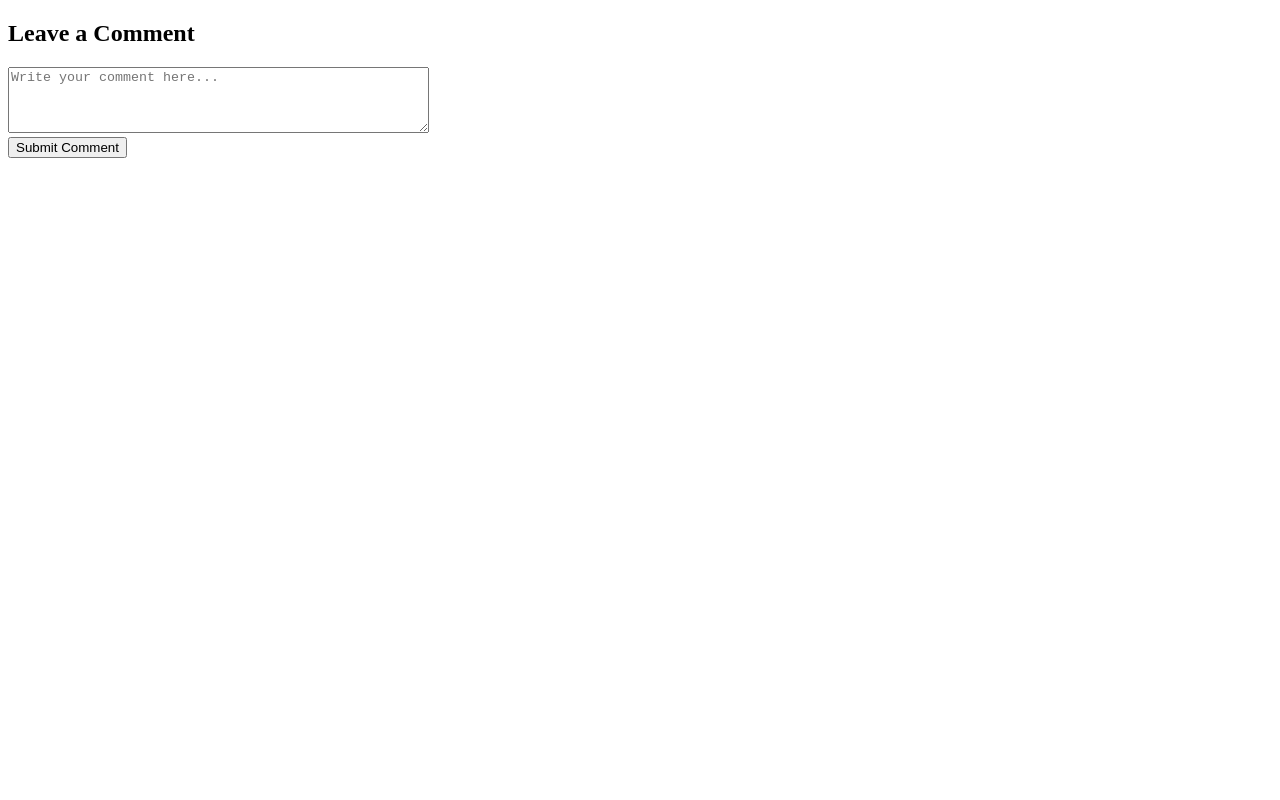
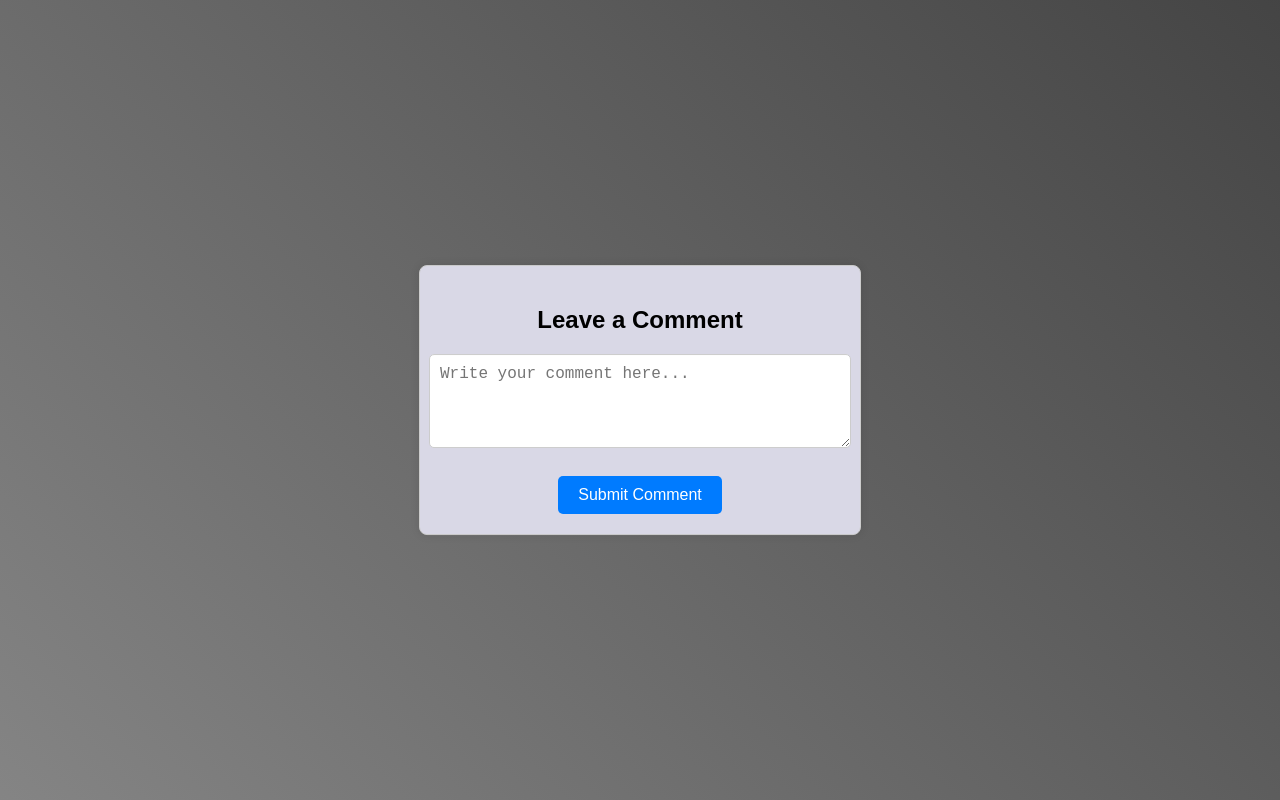
Before and after one commit to stephenmunyi/front-end-phase-4, a React (Create React App) app in the folder inkwell/: page /comment in a window 1280 px wide. Built offline with nearby package versions, Linux system fonts and the light colour scheme.

Commit message:
completed

```diff
--- a/inkwell/package.json
+++ b/inkwell/package.json
@@ -10,7 +10,7 @@
     "react": "^18.3.1",
     "react-dom": "^18.3.1",
     "react-router-dom": "^6.25.1",
-    "react-scripts": "5.0.1",
+    "react-scripts": "^5.0.1",
     "web-vitals": "^2.1.4",
     "yup": "^1.4.0"
   },
--- a/inkwell/src/components/Comments.js
+++ b/inkwell/src/components/Comments.js
@@ -1,5 +1,6 @@
 import React, { useState } from 'react';
 import axios from 'axios';
+import './comment.css';
 
 const Comment = () => {
   const [comment, setComment] = useState('');
@@ -26,9 +27,9 @@ const Comment = () => {
   };
 
   return (
-    <div>
+    <div className="comment-container">
       <h2>Leave a Comment</h2>
-      <form onSubmit={handleSubmit}>
+      <form className="comment-form" onSubmit={handleSubmit}>
         <textarea
           value={comment}
           onChange={handleCommentChange}
@@ -39,7 +40,7 @@ const Comment = () => {
         <br />
         <button type="submit">Submit Comment</button>
       </form>
-      {alertMessage && <div>{alertMessage}</div>}
+      {alertMessage && <div className="alert-message">{alertMessage}</div>}
     </div>
   );
 };
--- a/inkwell/src/components/HomePage.css
+++ b/inkwell/src/components/HomePage.css
@@ -1,90 +1,143 @@
-.homepage-container {
+/* Ensure the whole body and html take the full height */
+body, html {
+  height: 100%;
+  margin: 0;
   font-family: Arial, sans-serif;
-  padding: 20px;
+  background: linear-gradient(45deg, white, gray, black);
+  background-size: 400% 400%;
+  animation: gradientAnimation 25s ease infinite;
 }
 
+/* Navigation styling */
 .navigation {
   display: flex;
-  align-items: center;
-  justify-items: center;
-  margin-bottom: 30px;
-  background-color: lightskyblue;
+  justify-content: space-around;
   padding: 10px;
-  border-radius: 5px;
-  color: white
+  background-color: #007bff;
+  color: white;
 }
 
-.nav-link {
-  margin-right: 20px;
+.nav-borrowed, .nav-favorite, .nav-comment, .nav-button {
   color: white;
-  font-family: 'Courier New', Courier, monospace;
-  position: relative;
+  text-decoration: none;
 }
 
-.nav-link::after {
-  content: '';
-  position: absolute;
-  width: 100%;
-  height: 2px;
-  background-color: white;
-  bottom: -5px;
-  left: 0;
-  transform: scaleX(0);
-  transform-origin: bottom right;
-  transition: transform 0.25s ease-out;
+.nav-button {
+  background-color: transparent;
+  border: none;
+  cursor: pointer;
 }
 
-.nav-link:hover::after {
-  transform: scaleX(1);
-  transform-origin: bottom left;
+/* Book list and search input styling */
+input[type="text"] {
+  width: 100%;
+  padding: 10px;
+  margin-bottom: 15px;
+  border: 1px solid #ccc;
+  border-radius: 4px;
 }
 
-.search-input {
-  margin-left: auto;
-  padding: 5px;
-  border: 1px solid #ccc;
-  border-radius: 5px;
-
+h2 {
+  text-align: center;
+  color: white;
 }
 
-.title {
-  color: #333;
-  text-align: center;
-  margin-bottom: 20px;
-}
-
-.book-list {
-  list-style-type: none;
+ul {
+  list-style: none;
   padding: 0;
 }
 
-.book-item {
-  border: 1px yellow;
-  padding: 15px;
-  margin-bottom: 10px;
+li {
+  background-color: rgba(255, 255, 255, 0.9);
+  margin: 10px 0;
+  padding: 10px;
   border-radius: 5px;
-  transition: background-color 0.3s;
+  box-shadow: 0 4px 8px rgba(0, 0, 0, 0.1);
 }
 
-.book-item:hover {
-  background-color: #f0f0f0;
+li h3 {
+  margin: 0;
 }
 
-.book-title {
-  margin: 0;
-  font-size: 1.2em;
+li p {
+  margin: 5px 0 0;
 }
 
-.book-author {
-  margin: 5px 0;
-  color: #666;
+/* Gradient Animation */
+@keyframes gradientAnimation {
+  0% {
+    background-position: 0% 50%;
+  }
+  50% {
+    background-position: 100% 50%;
+  }
+  100% {
+    background-position: 0% 50%;
+  }
 }
 
-.details-link {
-  text-decoration: none;
-  color: #007bff;
+/* Slide In and Fade In Animation */
+@keyframes slideInFadeIn {
+  0% {
+    transform: translateY(-50px);
+    opacity: 0;
+  }
+  100% {
+    transform: translateY(0);
+    opacity: 1;
+  }
 }
 
-.details-link:hover {
-  text-decoration: underline;
+/* Bounce In Animation */
+@keyframes bounceIn {
+  0%, 20%, 40%, 60%, 80%, 100% {
+    transition-timing-function: cubic-bezier(0.215, 0.610, 0.355, 1.000);
+  }
+  0% {
+    opacity: 0;
+    transform: scale3d(0.3, 0.3, 0.3);
+  }
+  20% {
+    transform: scale3d(1.1, 1.1, 1.1);
+  }
+  40% {
+    transform: scale3d(0.9, 0.9, 0.9);
+  }
+  60% {
+    opacity: 1;
+    transform: scale3d(1.03, 1.03, 1.03);
+  }
+  80% {
+    transform: scale3d(0.97, 0.97, 0.97);
+  }
+  100% {
+    opacity: 1;
+    transform: scale3d(1, 1, 1);
+  }
 }
+
+/* Fade In Animation */
+@keyframes fadeIn {
+  from {
+    opacity: 0;
+  }
+  to {
+    opacity: 1;
+  }
+}
+
+/* Shake Animation */
+@keyframes shake {
+  0%, 100% {
+    transform: translateX(0);
+  }
+  25% {
+    transform: translateX(-5px);
+  }
+  50% {
+    transform: translateX(5px);
+  }
+  75% {
+    transform: translateX(-5px);
+  }
+}
--- a/inkwell/src/components/Login.css
+++ b/inkwell/src/components/Login.css
@@ -1,7 +1,18 @@
-/* Login.css */
+/* Ensure the whole body and html take the full height */
+body, html {
+  height: 100%;
+  margin: 0;
+  font-family: Arial, sans-serif;
+  background: linear-gradient(45deg, white, gray, black);
+  background-size: 400% 400%;
+  animation: gradientAnimation 25s ease infinite;
+}
+
+/* Login container styling */
 .login-container {
   max-width: 400px;
-    margin: 0 auto;
+  margin-left:-200px;
+  margin-top:10%;
   padding: 20px;
   border: 1px solid #ccc;
   border-radius: 12px;
@@ -9,14 +20,15 @@
   box-shadow: 0 0 10px rgba(0, 0, 0, 0.1);
   width: 70%;
   position: absolute;
-    top: 50%;
+  top: 0;
   left: 50%;
   transform: translate(-50%, -50%);
+  animation: slideInFadeIn 2s ease-in-out forwards;
 }
 
 .login-form {
   max-width: 400px;
-    width: 90%; /* Adjust width as needed */
+  width: 90%;
   margin: 0 auto;
   padding: 20px;
   border: 1px solid #ccc;
@@ -27,6 +39,12 @@
 .login-form h2 {
   text-align: center;
   margin-bottom: 20px;
+  color: black;
+  font-family: 'Trebuchet MS', 'Lucida Sans Unicode', 'Lucida Grande', 'Lucida Sans', Arial, sans-serif;
+}
+
+.form-group {
+  margin-bottom: 15px;
 }
 
 .login-form label {
@@ -53,8 +71,52 @@
   color: white;
   font-size: 18px;
   cursor: pointer;
+  transition: background-color 0.3s ease, transform 0.2s ease;
 }
 
 .login-form button[type="submit"]:hover {
   background-color: rgb(48, 48, 185);
+  animation: shake 0.5s;
+  animation-iteration-count: infinite;
 }
+
+/* Gradient Animation */
+@keyframes gradientAnimation {
+  0% {
+    background-position: 0% 50%;
+  }
+  50% {
+    background-position: 100% 50%;
+  }
+  100% {
+    background-position: 0% 50%;
+  }
+}
+
+/* Slide In and Fade In Animation */
+@keyframes slideInFadeIn {
+  0% {
+    top: -50%;
+    opacity: 0;
+  }
+  100% {
+    top: 50%;
+    opacity: 1;
+  }
+}
+
+/* Shake Animation */
+@keyframes shake {
+  0%, 100% {
+    transform: translateX(0);
+  }
+  25% {
+    transform: translateX(-5px);
+  }
+  50% {
+    transform: translateX(5px);
+  }
+  75% {
+    transform: translateX(-5px);
+  }
+}
--- a/inkwell/src/components/Login.js
+++ b/inkwell/src/components/Login.js
@@ -1,4 +1,5 @@
 import React, { useState } from 'react';
+import { Link } from 'react-router-dom';
 import axios from 'axios';
 import './Login.css';
 
@@ -19,7 +20,7 @@ const Login = () => {
     e.preventDefault();
     try {
       const response = await axios.post('http://127.0.0.1:5555/auth/login', formData);
-      alert('Login successful');
+      alert('Login successful', response.data);
     } catch (error) {
       console.error('Error logging in', error);
       alert('Login failed');
@@ -30,16 +31,33 @@ const Login = () => {
     <div className="login-container">
       <form className="login-form" onSubmit={handleSubmit}>
         <h2>Login</h2>
-      <div>
-        <label>Email:</label>
-        <input type="email" name="email" value={formData.email} onChange={handleChange} required />
+        <div className="form-group">
+          <label htmlFor="email">Email:</label>
+          <input
+            id="email"
+            type="email"
+            name="email"
+            value={formData.email}
+            onChange={handleChange}
+            required
+          />
         </div>
-      <div>
-        <label>Password:</label>
-        <input type="password" name="password" value={formData.password} onChange={handleChange} required />
+        <div className="form-group">
+          <label htmlFor="password">Password:</label>
+          <input
+            id="password"
+            type="password"
+            name="password"
+            value={formData.password}
+            onChange={handleChange}
+            required
+          />
         </div>
         <button type="submit">Login</button>
       </form>
+      <p>
+        Don't have an account? <Link to="/register">Register</Link>
+      </p>
     </div>
   );
 };
--- a/inkwell/src/components/Register.css
+++ b/inkwell/src/components/Register.css
@@ -1,10 +1,20 @@
-/* Register.css */
+/* Ensure the whole body and html take the full height */
+body, html {
+  height: 100%;
+  margin: 0;
+  font-family: Arial, sans-serif;
+  background: linear-gradient(45deg, white, gray, black);
+  background-size: 400% 400%;
+  animation: gradientAnimation 25s ease infinite;
+}
+
+/* Register container styling */
 .register-container {
   max-width: 400px;
   margin: 0 auto;
   padding: 20px;
   border: 1px solid #ccc;
-    border-radius: 8px;
+  border-radius: 12px;
   background-color: rgb(226, 226, 235);
   box-shadow: 0 0 10px rgba(0, 0, 0, 0.1);
   width: 70%;
@@ -12,10 +22,12 @@
   top: 50%;
   left: 50%;
   transform: translate(-50%, -50%);
+  animation: shakeInFadeIn 3s ease-in-out;
 }
 
 .register-form {
   max-width: 400px;
+  width: 90%;
   margin: 0 auto;
   padding: 20px;
   border: 1px solid #ccc;
@@ -26,6 +38,12 @@
 .register-form h2 {
   text-align: center;
   margin-bottom: 20px;
+  color: black;
+  font-family: 'Trebuchet MS', 'Lucida Sans Unicode', 'Lucida Grande', 'Lucida Sans', Arial, sans-serif;
+}
+
+.form-group {
+  margin-bottom: 15px;
 }
 
 .register-form label {
@@ -53,8 +71,43 @@
   color: white;
   font-size: 18px;
   cursor: pointer;
+  transition: background-color 3s ease, transform 2s ease;
 }
 
 .register-form button[type="submit"]:hover {
   background-color: rgb(48, 48, 185);
 }
+
+/* Gradient Animation */
+@keyframes gradientAnimation {
+  0% {
+    background-position: 0% 50%;
+  }
+  50% {
+    background-position: 100% 50%;
+  }
+  100% {
+    background-position: 0% 50%;
+  }
+}
+
+/* Shake In and Fade In Animation */
+@keyframes shakeInFadeIn {
+  0% {
+    transform: translateX(-50%) translateY(-50%);
+    opacity: 0;
+  }
+  25% {
+    transform: translateX(10px) translateY(-50%);
+  }
+  50% {
+    transform: translateX(-10px) translateY(-50%);
+  }
+  75% {
+    transform: translateX(5px) translateY(-50%);
+  }
+  100% {
+    transform: translateX(-50%) translateY(-50%);
+    opacity: 1;
+  }
+}
--- a/inkwell/src/components/Register.js
+++ b/inkwell/src/components/Register.js
@@ -1,5 +1,6 @@
 import React, { useState } from 'react';
 import axios from 'axios';
+import { Link } from'react-router-dom';
 import './Register.css';
 
 const Register = () => {
@@ -45,6 +46,9 @@ const Register = () => {
       </div>
       <button type="submit">Register</button>
     </form>
+    <p>
+      Already have an account? <Link to="/login">Login</Link>
+    </p>
     </div>
   );
 };
--- /dev/null
+++ b/inkwell/src/components/comment.css
@@ -0,0 +1,54 @@
+.comment-container {
+    max-width: 400px;
+    margin: 0 auto; /* Center horizontally */
+    padding: 20px;
+    border: 1px solid #ccc;
+    border-radius: 8px;
+    background-color: #d9d8e6;
+    box-shadow: 0 0 10px rgba(0, 0, 0, 0.1); /* Optional: Adds a subtle shadow */
+    width: 70%;
+    /* Center the container */
+    position: absolute;
+    top: 50%;
+    left: 50%;
+    transform: translate(-50%, -50%);
+  }
+
+  .comment-container h2 {
+    margin-bottom: 20px;
+    color: black;
+  }
+
+  .comment-form {
+    display: flex;
+    flex-direction: column;
+    align-items: center; /* Center items horizontally */
+  }
+
+  .comment-form textarea {
+    width: 100%; /* Take up full width of parent */
+    padding: 10px;
+    font-size: 16px;
+    margin-bottom: 10px;
+    border-radius: 5px;
+    border: 1px solid #ccc;
+  }
+
+  .comment-form button {
+    padding: 10px 20px;
+    font-size: 16px;
+    background-color: #007bff;
+    color: #fff;
+    border: none;
+    border-radius: 5px;
+    cursor: pointer;
+  }
+
+  .alert-message {
+    margin-top: 10px;
+    background-color: #dff0d8;
+    color: #3c763d;
+    border: 1px solid #d6e9c6;
+    padding: 10px;
+    border-radius: 5px;
+  }
```
Also changed, not shown: inkwell/src/components/HomePage.js (+31 -130 lines), 1 other file (tests, documents, lock files or other folders). Lines whose indentation alone changed are shown as unchanged.
